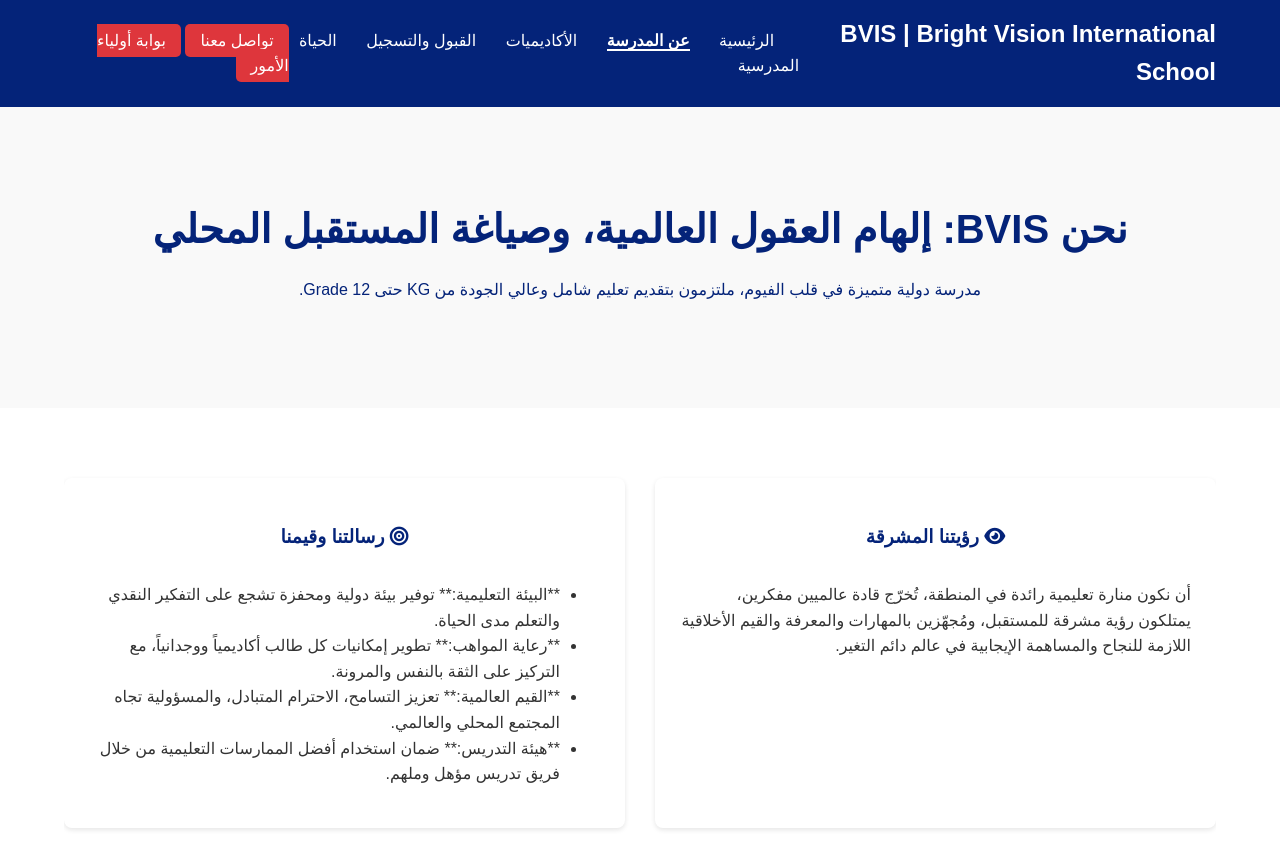
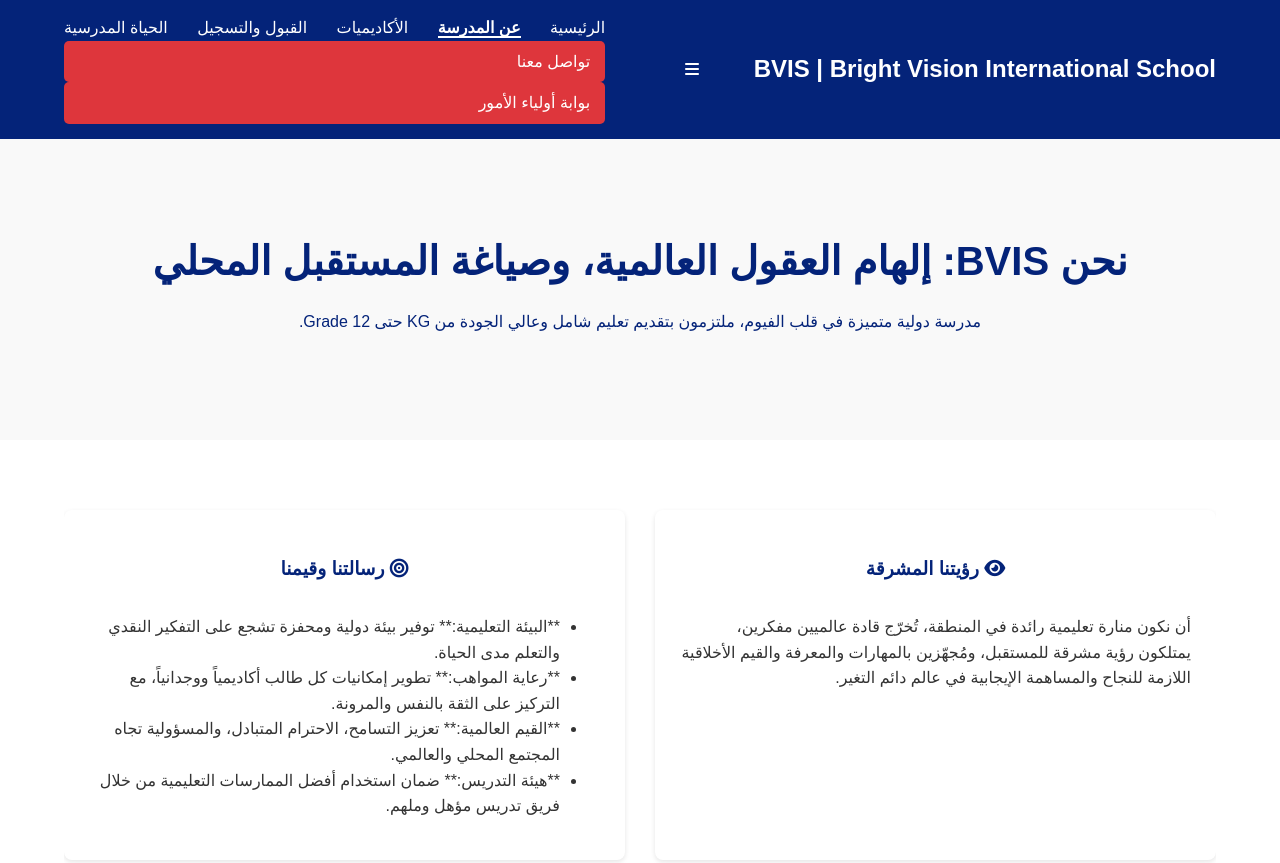
Before and after one commit to hossambebo1/bvis, a plain HTML site: page about.html in a window 1280 px wide. Shown: the top 863 px of the page. Drawn offline with Linux system fonts and the light colour scheme.

Commit message:
Update about.html

```diff
--- a/about.html
+++ b/about.html
@@ -10,21 +10,19 @@
 <body>
     <header class="navbar">
         <div class="logo"><h1>BVIS | Bright Vision International School</h1></div>
-        <nav class="nav-links">
+        <div class="menu-toggle" onclick="toggleMenu()"><i class="fas fa-bars"></i></div>
+        <nav class="nav-links" id="navbarNav">
             <a href="index.html">الرئيسية</a>
             <a href="about.html" style="font-weight: bold; border-bottom: 2px solid white;">عن المدرسة</a>
             <a href="academics.html">الأكاديميات</a>
             <a href="admissions.html">القبول والتسجيل</a>
             <a href="campus.html">الحياة المدرسية</a>
+            <a href="contact.html" class="cta-button" style="display: block;">تواصل معنا</a>
+            <a href="portal.html" class="cta-button parent-portal" style="display: block;">بوابة أولياء الأمور</a>
         </nav>
-        <div>
-            <a href="contact.html" class="cta-button">تواصل معنا</a>
-            <a href="portal.html" class="cta-button parent-portal">بوابة أولياء الأمور</a>
-        </div>
     </header>
 
     <main>
-
         <section class="page-header">
             <div class="container">
                 <h2>نحن BVIS: إلهام العقول العالمية، وصياغة المستقبل المحلي</h2>
@@ -57,12 +55,7 @@
                 <h2>قيادة واعية: فريق إداري ذو خبرة دولية</h2>
                 <p style="text-align: center;">يتمتع فريقنا القيادي بخبرة واسعة في إدارة المناهج البريطانية والأمريكية.</p>
                 <div class="leadership-grid">
-                    <div class="person-card">
-                        <img src="placeholder-principal.jpg" alt="صورة المدير">
-                        <h4>السيد/ة [اسم المدير]</h4>
-                        <p><strong>المنصب:</strong> المدير/رئيس المدرسة</p>
-                        <p>خبرة تزيد عن 20 عاماً في التعليم الدولي وإدارة المناهج الأمريكية.</p>
-                    </div>
+                    <div class="person-card"><img src="placeholder-principal.jpg" alt="صورة المدير"><h4>السيد/ة [اسم المدير]</h4><p><strong>المنصب:</strong> المدير/رئيس المدرسة</p><p>خبرة تزيد عن 20 عاماً في التعليم الدولي وإدارة المناهج الأمريكية.</p></div>
                     </div>
             </div>
         </section>
@@ -76,10 +69,14 @@
                 </div>
             </div>
         </section>
-
     </main>
 
     <footer></footer>
-
+    <script>
+        function toggleMenu() {
+            var navLinks = document.getElementById('navbarNav');
+            navLinks.classList.toggle('active');
+        }
+    </script>
 </body>
 </html>
```
